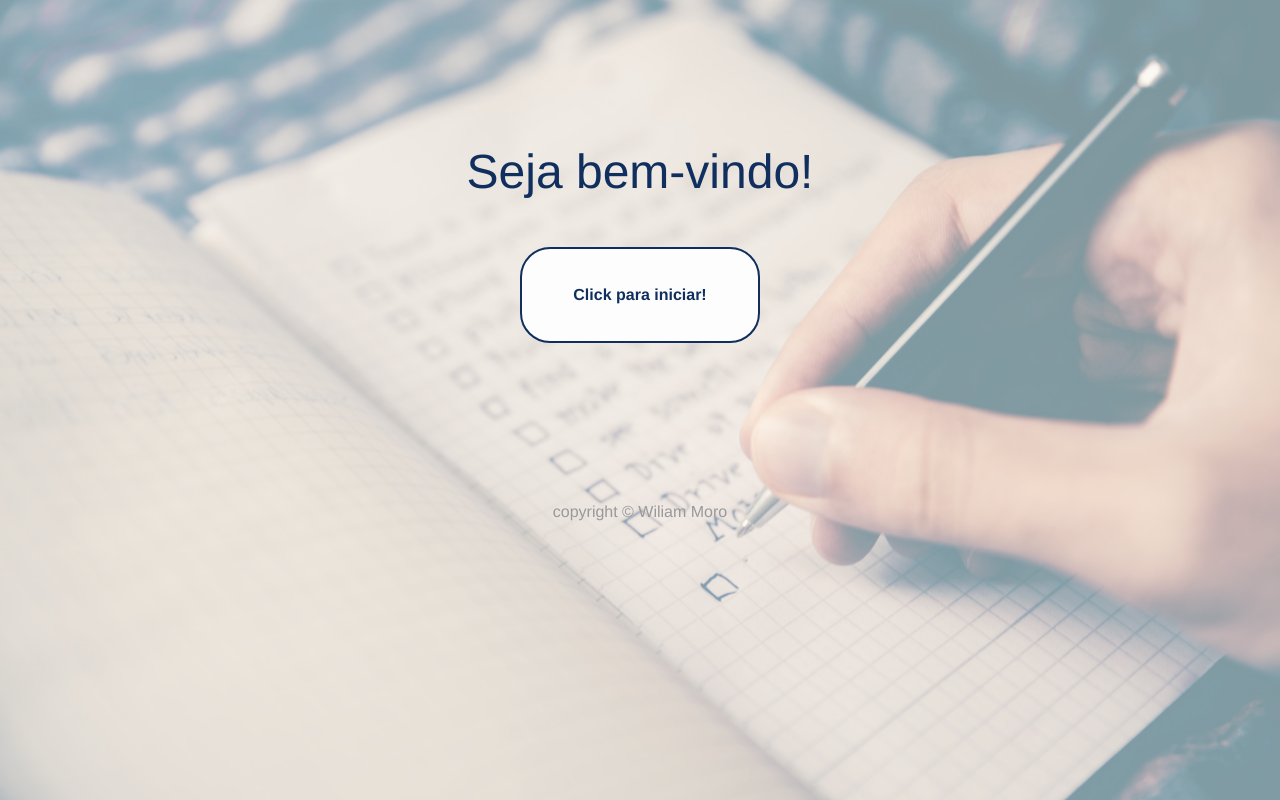
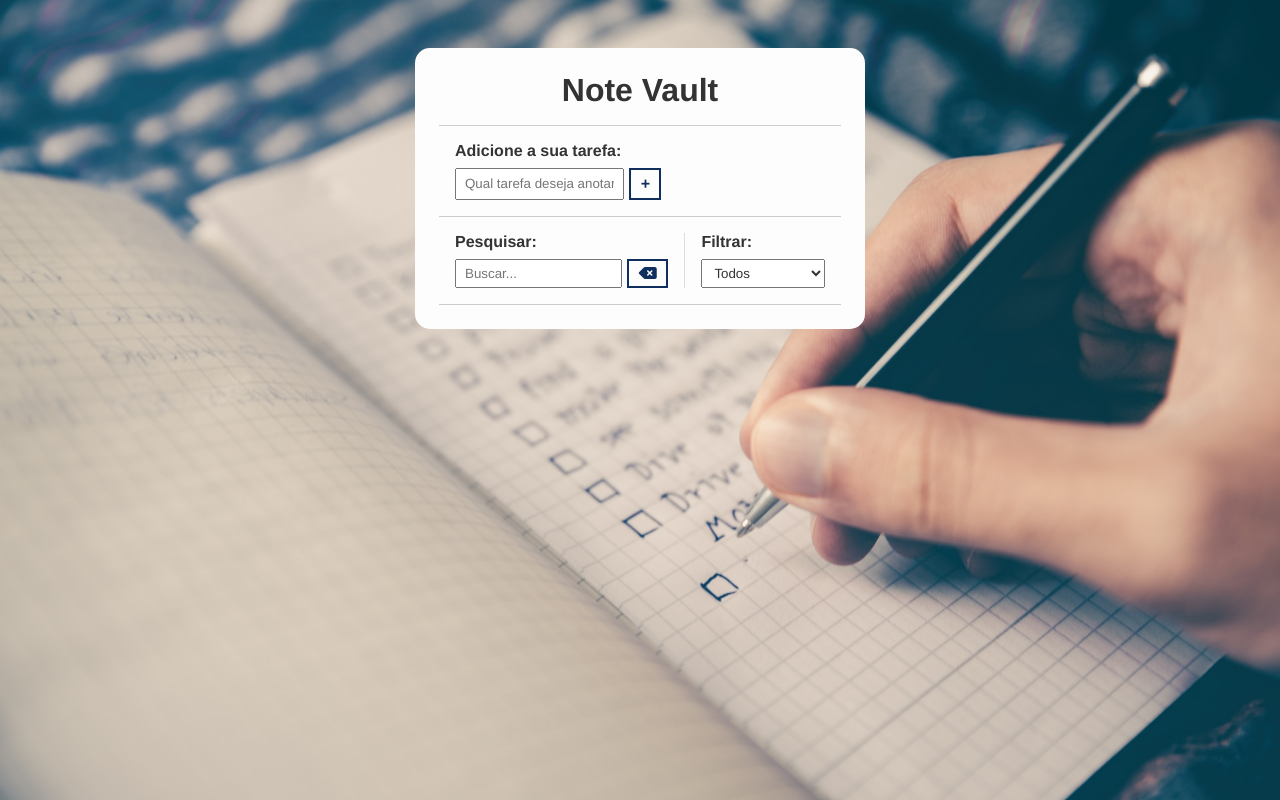
Before and after one commit to WilliamMoro/NoteVault_Todo, a plain HTML site: page index.html in a window 1280 px wide. Both pictures are taken after a click on the button "Click para iniciar!". Drawn offline with Linux system fonts and the light colour scheme.

Commit message:
update logic

```diff
--- a/index.html
+++ b/index.html
@@ -15,7 +15,7 @@
         <button id="open-todo">Click para iniciar!</button>
         <p class="footer">copyright &copy; Wiliam Moro </p>
     </div>
-    <div class="todo-container hide">
+    <div class="todo-container">
         <header>
             <h1>Note Vault</h1>
         </header>
--- a/js/scripts.js
+++ b/js/scripts.js
@@ -57,9 +57,9 @@ const toggleForms = () => {
   todoList.classList.toggle("hide");
 };
 
-// const OpenTodo = () => {
-//   openTodoList.classList("hide");
-// }
+const openTodo = () => {
+  openTodoList.classList.toggle("hide");
+}
 
 const updateTodo = (text) => {
   const todos = document.querySelectorAll(".todo");
@@ -201,12 +201,11 @@ filterBtn.addEventListener("change", (e) => {
 
   filterTodos(filterValue);
 });
+btnOpenTodo.addEventListener("click", (e) => {
+   e.preventDefault();
 
-// btnOpenTodo.addEventListener("click", (e) => {
-//   e.preventDefault();
-
-//   openTodo();
-// })
+   openTodo();
+})
 
 // Local Storage
 const getTodosLocalStorage = () => {
```
